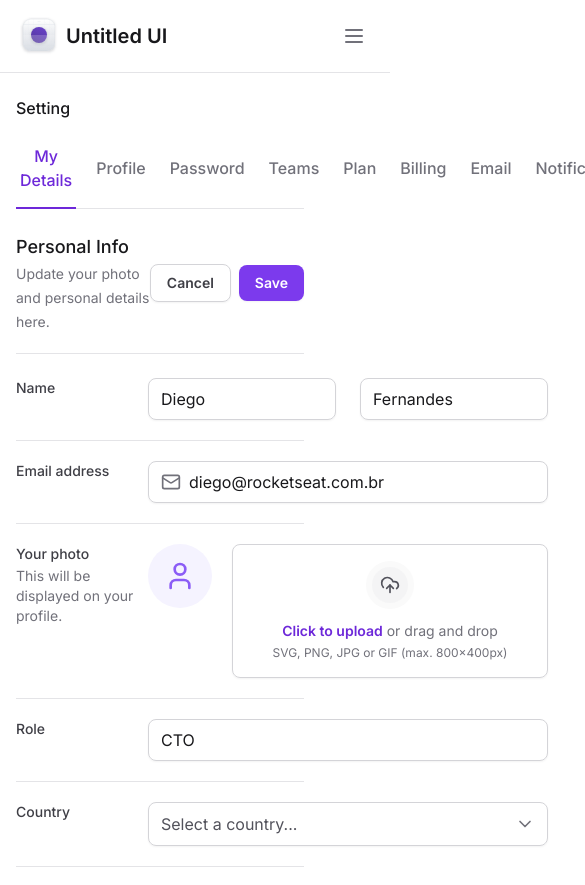
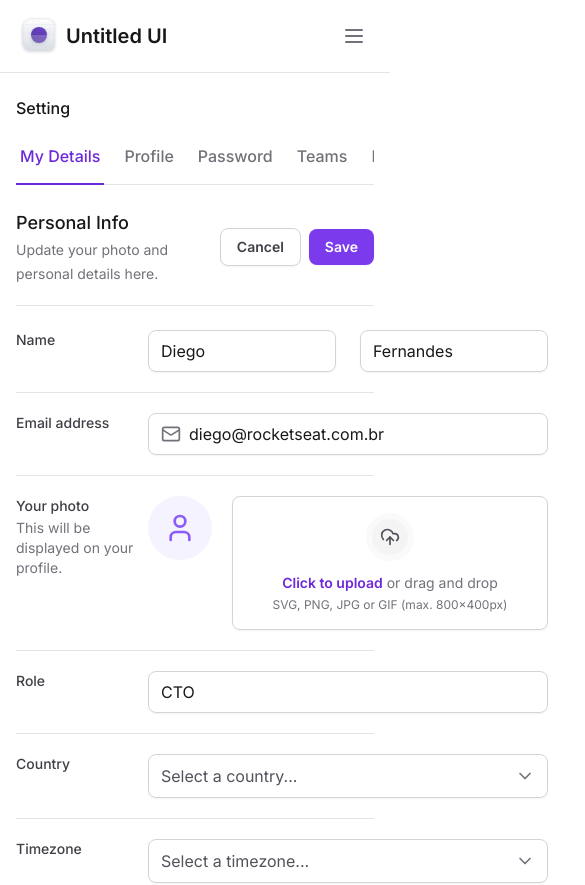
Before and after one commit to felipesanderp/tailwind-next-masterclass, a Next.js app: page / in a window 390 px wide. Shown: the top 885 px of the page, 585 px wide, since content can reach past the window. Built offline with nearby package versions, Linux system fonts and the light colour scheme.

Commit message:
apply responsive in tabs

```diff
--- a/package.json
+++ b/package.json
@@ -12,6 +12,7 @@
   "dependencies": {
     "@formkit/auto-animate": "^0.8.0",
     "@radix-ui/react-collapsible": "^1.0.3",
+    "@radix-ui/react-scroll-area": "^1.0.5",
     "@radix-ui/react-select": "^2.0.0",
     "@radix-ui/react-tabs": "^1.0.4",
     "framer-motion": "^10.16.4",
--- a/src/app/layout.tsx
+++ b/src/app/layout.tsx
@@ -18,7 +18,7 @@
   return (
     <html lang="br" className="antialiased">
       <body className={inter.className}>
-        <div className="grid min-h-screen grid-cols-app">
+        <div className="min-h-screen lg:grid lg:grid-cols-app">
           <Sidebar />
 
           <main className="px-4 pb-12 pt-24 lg:col-start-2 lg:px-8 lg:pt-8">
--- a/src/components/SettingsTabs/TabItem.tsx
+++ b/src/components/SettingsTabs/TabItem.tsx
@@ -15,7 +15,7 @@
       value={value}
       className="test-sm group relative px-1 pb-4 font-medium text-zinc-500 outline-none hover:text-violet-700 data-[state=active]:text-violet-700"
     >
-      <span className="rounded group-focus-visible:ring-2 group-focus-visible:ring-violet-400 group-focus-visible:ring-offset-4">
+      <span className="whitespace-nowrap rounded group-focus-visible:ring-2 group-focus-visible:ring-violet-400 group-focus-visible:ring-offset-4">
         {title}
       </span>
 
--- a/src/components/SettingsTabs/index.tsx
+++ b/src/components/SettingsTabs/index.tsx
@@ -2,6 +2,7 @@
 
 import * as Tabs from '@radix-ui/react-tabs'
 import { TabItem } from './TabItem'
+import * as ScrollArea from '@radix-ui/react-scroll-area'
 import { useState } from 'react'
 
 export function SettingsTabs() {
@@ -9,6 +10,8 @@
 
   return (
     <Tabs.Root value={currentTab} onValueChange={setCurrentTab}>
+      <ScrollArea.Root className="w-full" type="scroll">
+        <ScrollArea.Viewport className="w-full overflow-x-scroll">
           <Tabs.List className="mt-6 flex w-full items-center gap-4 border-b border-zinc-200">
             <TabItem
               value="tab1"
@@ -30,7 +33,11 @@
               title="Teams"
               isSelected={currentTab === 'tab4'}
             />
-        <TabItem value="tab5" title="Plan" isSelected={currentTab === 'tab5'} />
+            <TabItem
+              value="tab5"
+              title="Plan"
+              isSelected={currentTab === 'tab5'}
+            />
             <TabItem
               value="tab6"
               title="Billing"
@@ -57,6 +64,15 @@
               isSelected={currentTab === 'tab10'}
             />
           </Tabs.List>
+        </ScrollArea.Viewport>
+
+        <ScrollArea.Scrollbar
+          className="flex h-0.5 translate-y-1.5 touch-none select-none flex-col bg-zinc-100"
+          orientation="horizontal"
+        >
+          <ScrollArea.Thumb className="relative flex-1 rounded-lg bg-zinc-300" />
+        </ScrollArea.Scrollbar>
+      </ScrollArea.Root>
     </Tabs.Root>
   )
 }
```
Also changed, not shown: 1 other file (tests, documents, lock files or other folders). Lines whose indentation alone changed are shown as unchanged.
